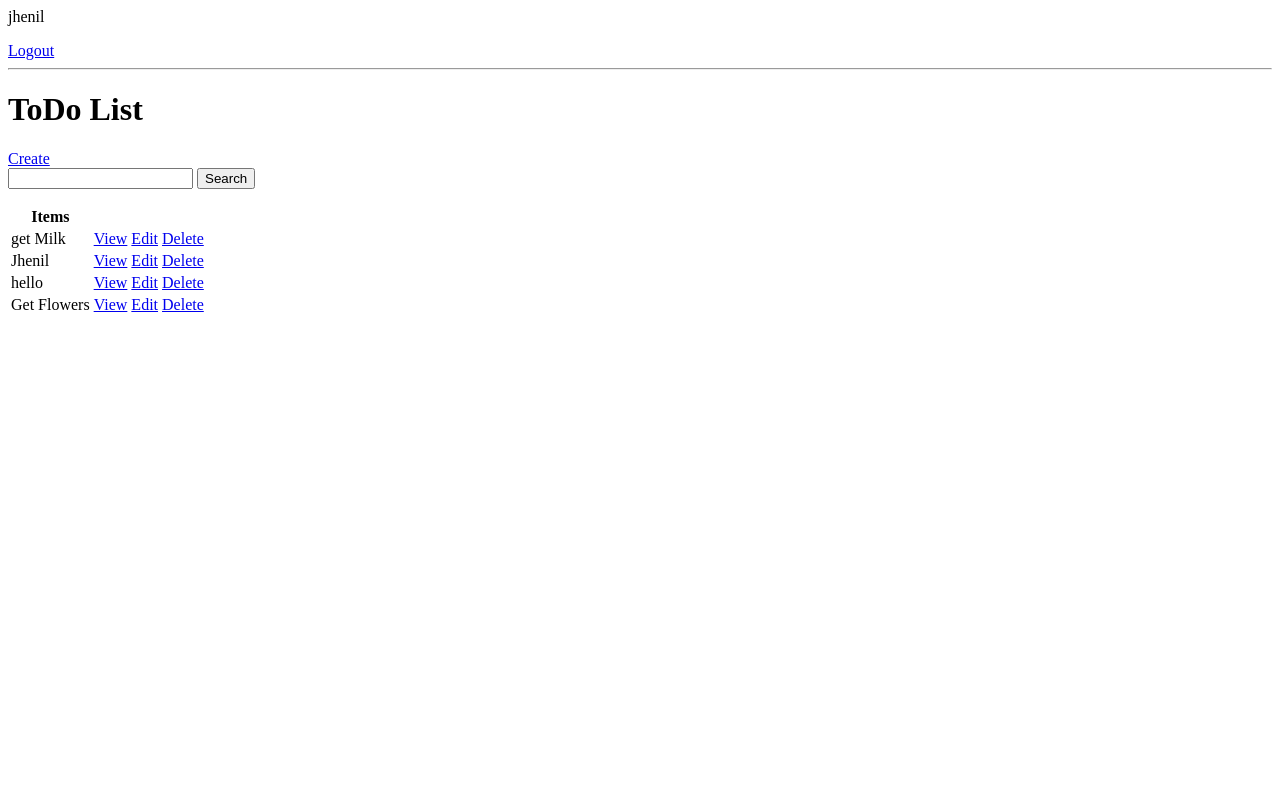
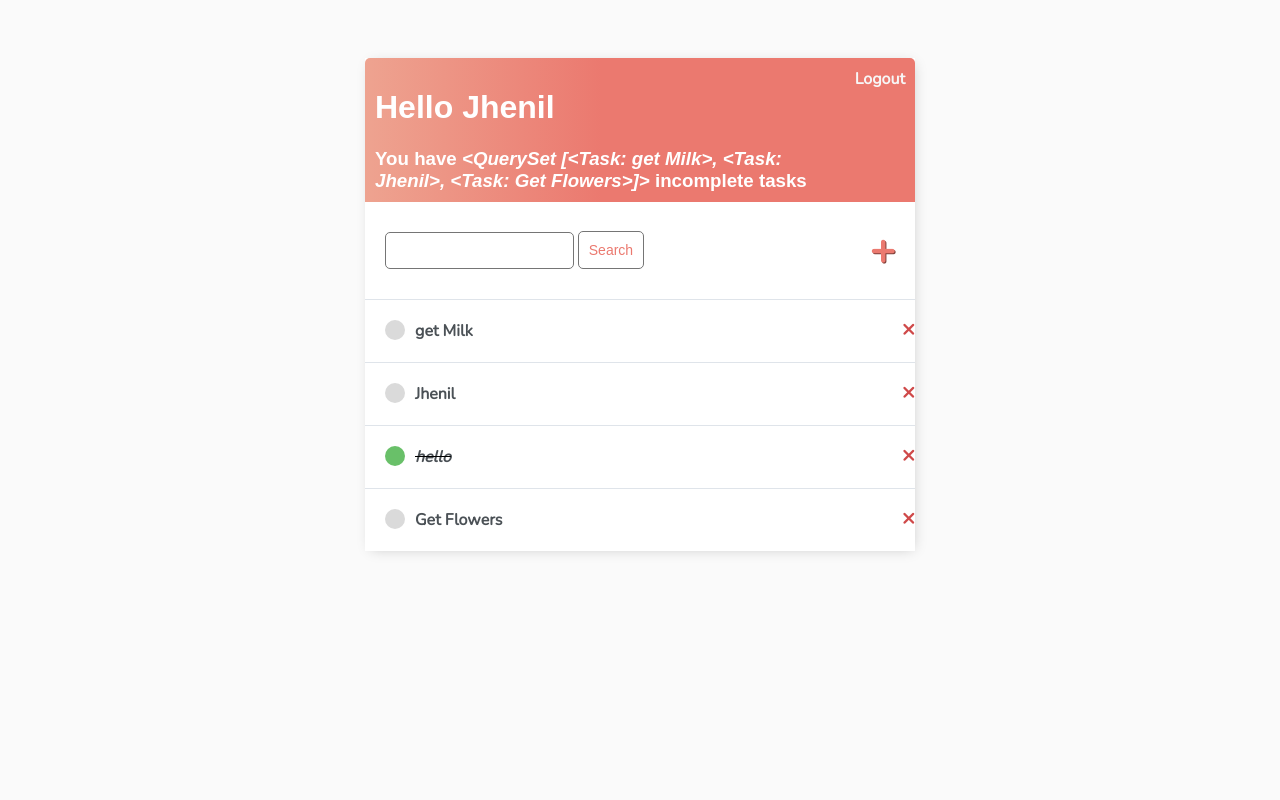
Before and after one commit to jhenilparihar/Todo-List, a Django app: page / in a window 1280 px wide. Run offline with Django 4.2, Linux system fonts and the light colour scheme; a user stored in the database is signed in; data comes from the database, SQL or seed files in the repository.

Commit message:
added styles to pages

```diff
--- /dev/null
+++ b/base/templates/base/main.html
@@ -0,0 +1,208 @@
+<!DOCTYPE html>
+<html lang="en">
+  <head>
+    <meta charset="UTF-8" />
+    <meta http-equiv="X-UA-Compatible" content="IE=edge" />
+    <meta name="viewport" content="width=device-width, initial-scale=1.0" />
+    <title>ToDo List</title>
+    <link rel="preconnect" href="https://fonts.googleapis.com" />
+    <link rel="preconnect" href="https://fonts.gstatic.com" crossorigin />
+    <link
+      href="https://fonts.googleapis.com/css2?family=Nunito:wght@200&display=swap"
+      rel="stylesheet"
+    />
+    <style>
+      body {
+        background-color: #fafafa;
+        font-family: "Nunito", sans-serif;
+        padding-top: 50px;
+      }
+
+      h1,
+      h2,
+      h3,
+      h4,
+      h5,
+      h6 {
+        font-family: "Raleway", sans-serif;
+      }
+
+      a,
+      p {
+        color: #4b5156;
+      }
+
+      a {
+        font-weight: 600;
+      }
+
+      .container {
+        max-width: 550px;
+        margin: auto;
+        background-color: #fff;
+        -webkit-box-shadow: 2px 2px 13px -4px rgba(0, 0, 0, 0.21);
+        box-shadow: 2px 2px 13px -4px rgba(0, 0, 0, 0.21);
+      }
+
+      input {
+        outline: none;
+        border: none;
+      }
+
+      .header-bar {
+        display: flex;
+        justify-content: space-between;
+        color: #fff;
+        padding: 10px;
+        border-radius: 5px 5px 0 0;
+        background: linear-gradient(
+          90deg,
+          #eea390 0%,
+          #eb796f 43%,
+          #eb796f 100%
+        );
+      }
+
+      .header-bar a {
+        color: rgb(247, 247, 247);
+        text-decoration: none;
+      }
+
+      .task-wrapper {
+        display: flex;
+        align-items: center;
+        justify-content: space-between;
+        background-color: #fff;
+        border-top: 1px solid #dfe4ea;
+        overflow: hidden;
+      }
+
+      .task-title {
+        display: flex;
+        padding: 20px;
+      }
+
+      .task-title a {
+        text-decoration: none;
+        color: #4b5156;
+        margin-left: 10px;
+      }
+
+      .task-complete-icon {
+        height: 20px;
+        width: 20px;
+        background-color: rgb(105, 192, 105);
+        border-radius: 50%;
+      }
+
+      .task-incomplete-icon {
+        height: 20px;
+        width: 20px;
+        background-color: rgb(218, 218, 218);
+        border-radius: 50%;
+      }
+
+      .delete-link {
+        text-decoration: none;
+        font-weight: 900;
+        color: #cf4949;
+        font-size: 22px;
+        line-height: 0;
+        padding: 20px 0px;
+      }
+
+      /*Handle Classes*/
+
+      .handle {
+        display: inline-block;
+        padding: 20px 16px;
+        cursor: grab;
+        user-select: none;
+      }
+
+      .handle:after,
+      .handle:before {
+        display: block;
+        content: "";
+      }
+
+      .handle:active,
+      .handle:active:before,
+      .handle:active:after {
+        cursor: grabbing;
+      }
+
+      .dropArea {
+        background-color: #f1f2f6;
+        color: black;
+        border: #ced6e0 1px solid;
+      }
+
+      .selectedTask {
+        opacity: 0.6;
+      }
+
+      #add-link {
+        color: #eb796f;
+        text-decoration: none;
+        font-size: 42px;
+        text-shadow: 1px 1px #81413b;
+      }
+
+      #search-add-wrapper {
+        display: flex;
+        justify-content: space-between;
+        align-items: center;
+        padding: 20px;
+      }
+
+      @media screen and (max-width: 320px) {
+        #search-add-wrapper {
+          padding: 10px;
+        }
+      }
+
+      input[type="text"],
+      input[type="password"],
+      input[type="search"],
+      textarea {
+        border: 1px solid #757575;
+        border-radius: 5px;
+        padding: 10px;
+        width: 90%;
+      }
+
+      input[type="search"] {
+        width: 70%;
+      }
+
+      label {
+        padding-top: 10px !important;
+        display: block;
+      }
+
+      ::placeholder {
+        font-weight: 300;
+        opacity: 0.5;
+      }
+
+      .button {
+        border: 1px solid #757575;
+        background-color: #fff;
+        color: #eb796f;
+        padding: 10px;
+        font-size: 14px;
+        border-radius: 5px;
+        cursor: pointer;
+        text-decoration: none;
+      }
+
+      .card-body {
+        padding: 20px;
+      }
+    </style>
+  </head>
+  <body>
+    <div class="container">{% block content %} {% endblock content %}</div>
+  </body>
+</html>
--- a/base/templates/base/task_list.html
+++ b/base/templates/base/task_list.html
@@ -1,32 +1,56 @@
+{% extends 'base/main.html' %} {% block content %}
+
+<div class="header-bar">
+  <div>
+    <h1>Hello {{request.user|title}}</h1>
+    <h3 style="margin: 0">
+      You have <i>{{count}}</i> incomplete task{{count|pluralize:"s"}}
+    </h3>
+  </div>
+
   {% if request.user.is_authenticated %}
-<p>{{request.user}}</p>
   <a href="{% url 'logout' %}">Logout</a>
   {% else %}
   <a href="{% url 'login' %}">Login</a>
   {% endif %}
-<hr>
+</div>
+
+<div id="search-add-wrapper">
+  <form method="GET">
+    <input type="search" name="search-area" value="{{search_input}}" />
+    <input class="button" type="submit" value="Search" />
+  </form>
+  <a id="add-link" href="{% url 'task-create' %}">&#x2b;</a>
+</div>
+
+<!-- <hr />
 <h1>ToDo List {{color}}</h1>
-<a href="{% url 'task-create' %}">Create</a>
 
-<form method="GET">
-    <input type="search" name="search-area" value="{{search_input}}">
-    <input type="submit" value="Search">
-</form>
+ -->
 
-<table>
-    <tr>
-        <th>Items</th>
-        <th></th>
-    </tr>
+<div class="task-items-wrapper">
   {% for task in tasks %}
-    <tr>
-        <td>{{task.title}}</td>
-        <td><a href="{% url 'task' task.id %}">View</a></td>
-        <td><a href="{% url 'task-update' task.id %}">Edit</a></td>
-        <td><a href="{% url 'task-delete' task.id %}">Delete</a></td>
-    </tr>
+
+  <div class="task-wrapper" data-position="{{task.pk}}">
+    <div class="task-title">
+      {% if task.complete %}
+      <div class="task-complete-icon"></div>
+      <i
+        ><s><a href="{% url 'task-update' task.id %}">{{task}}</a></s></i
+      >
+      {% else %}
+      <div class="task-incomplete-icon"></div>
+      <a href="{% url 'task-update' task.id %}">{{task}}</a> {% endif %}
+    </div>
+    <div class="task-controls">
+      <a class="delete-link" href="{% url 'task-delete' task.id %}">&#215;</a>
+      <!-- <span class="handle">&nbsp;</span> -->
+    </div>
+  </div>
+
   {% empty %}
   <h3>No items in list.</h3>
   {% endfor %}
+</div>
 
-</table>
+{% endblock content %}
```
Also changed, not shown: base/templates/base/login.html (+13 -7 lines), base/templates/base/register.html (+27 -6 lines), base/templates/base/task_confirm_delete.html (+13 -4 lines), base/templates/base/task_form.html (+16 -7 lines). Lines whose indentation alone changed are shown as unchanged.
